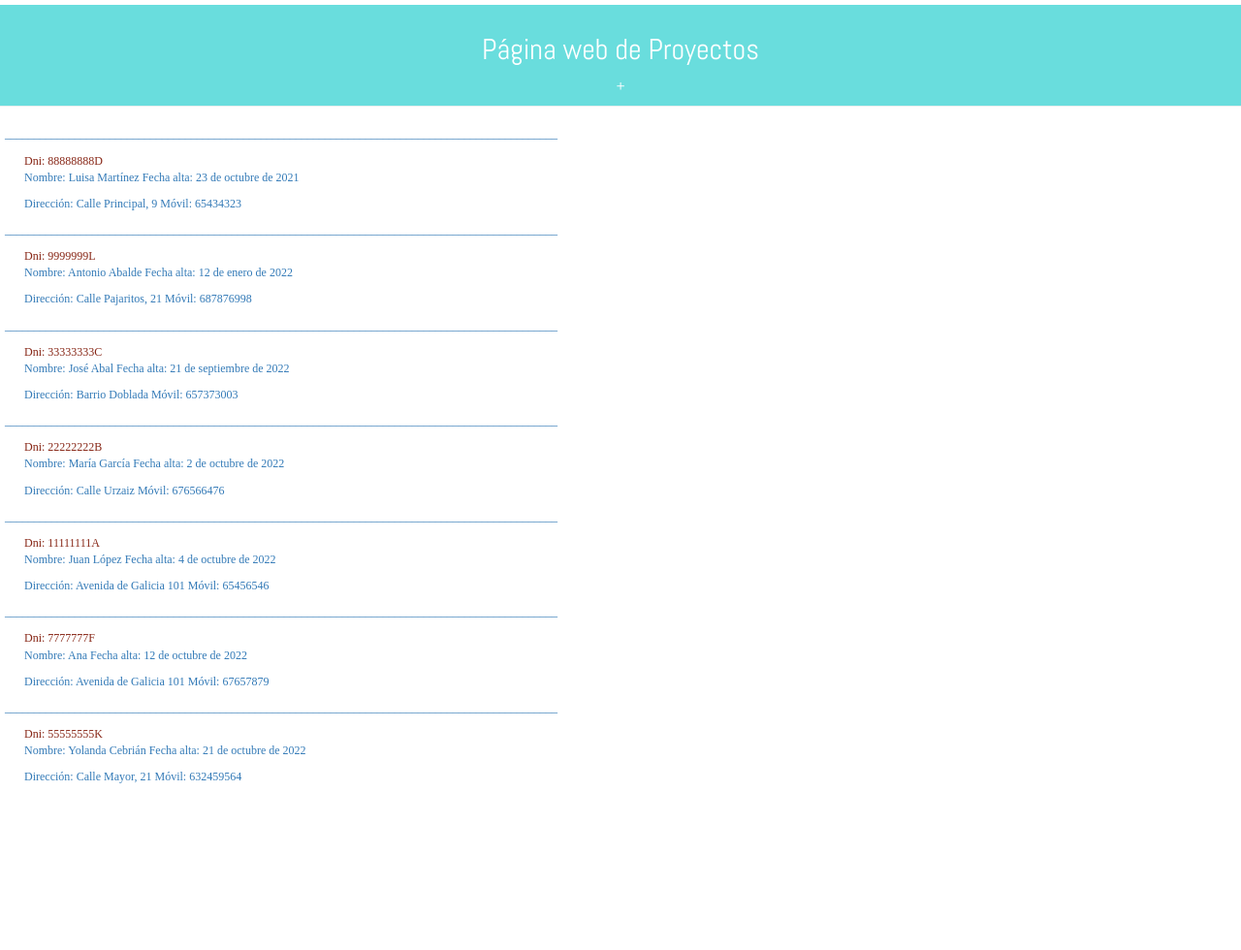
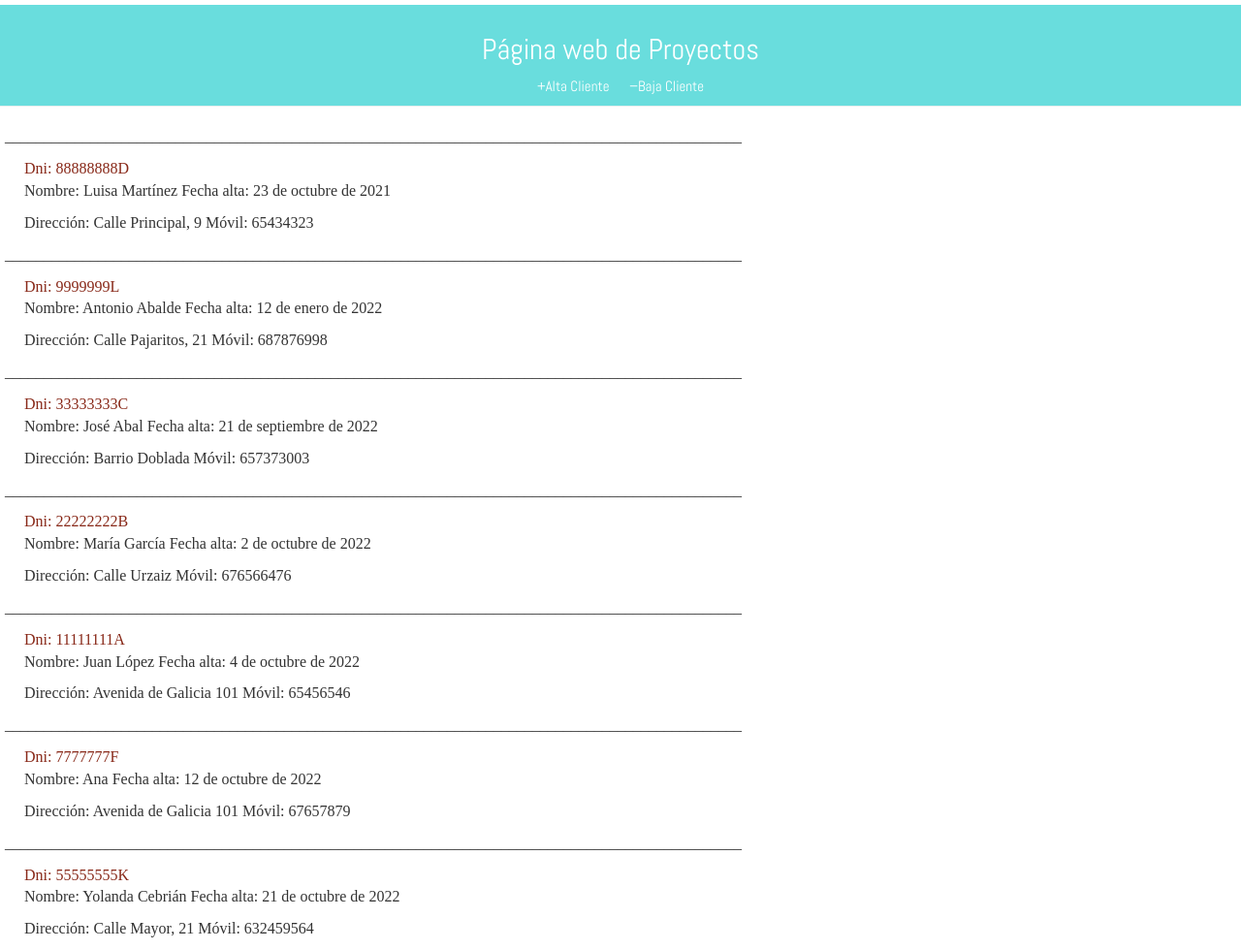
Before and after one commit to XoanCarlos/web, a Django app: page / in a window 1280 px wide. Shown: the whole page at 97% size. Before the commit the page ends 808 px from the top, so only its background shows below. Run offline with Django 4.2, Linux system fonts and the light colour scheme; data comes from the database, SQL or seed files in the repository; both versions use the stored data as it was after the commit; some libraries are stand-ins or nearby versions.

Commit message:
formulario finalizado

```diff
--- a/web/misitio/models.py
+++ b/web/misitio/models.py
@@ -5,5 +5,5 @@ class Cliente(models.Model):
     dni = models.CharField(max_length=10, primary_key = True)
     nombre = models.CharField(max_length=150, blank= False, null = False)
     fechalta = models.DateField('Fecha Alta', blank = False, null = False)
-    direccion = models.CharField(max_length=150, blank = False, null = True )
+    direccion = models.CharField(max_length=150, blank = True, null = True )
     mobile = models.CharField(max_length=150, blank = False, null = True)
--- a/web/misitio/static/css/misitio.css
+++ b/web/misitio/static/css/misitio.css
@@ -16,7 +16,7 @@
 .content{
     paddin-top: 20px;
     padding-left:20px;   /* margen a la izquierda*/
-    font-size:12px;
+    font-size:12pt;
     font-family: 'Calibre';
     }
 
--- a/web/misitio/templates/misitio/base.html
+++ b/web/misitio/templates/misitio/base.html
@@ -12,7 +12,9 @@
 <body>
 <div class="page-header">
     <h2><a href="/"> Página web de Proyectos</a></h2>
-    <a href="{% url 'cliente_new' %}" class="top-menu"><span class ='glyphicon-plus'></span>
+    <a href="{% url 'cliente_new' %}" class="top-menu"><span class ='glyphicon-plus'>Alta Cliente</span></a>
+    &nbsp;&nbsp;&nbsp;&nbsp;
+    <a href="#" class="top-menu"><span class ='glyphicon-minus'>Baja Cliente</span></a>
 </div>
     <div>
         <div class="content">
--- a/web/misitio/views.py
+++ b/web/misitio/views.py
@@ -10,5 +10,11 @@ def clientes_list(request):
     return render(request, 'misitio/clientes_list.html', {'clientes': clientes})
 
 def cliente_new(request):
-    form = ClienteForm()
+    if request.method == 'POST':
+        form = ClienteForm(request.POST)
+        if form.is_valid():
+            cliente = form.save()
+            cliente.save()
+    else:
+        form = ClienteForm()
     return render(request, 'misitio/cliente_edit.html', {'form': form})
```
Also changed, not shown: web/misitio/templates/misitio/cliente_edit.html (+3 -5 lines), web/db.sqlite3.
